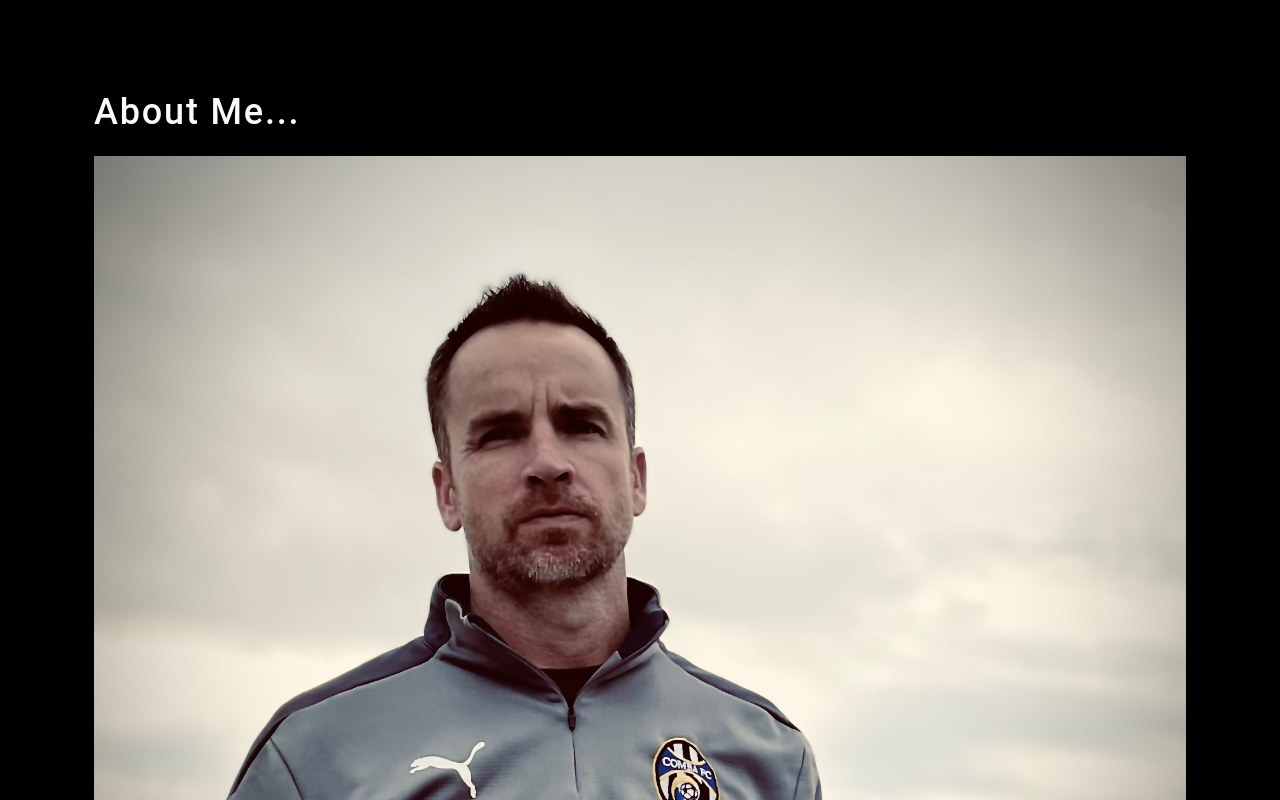
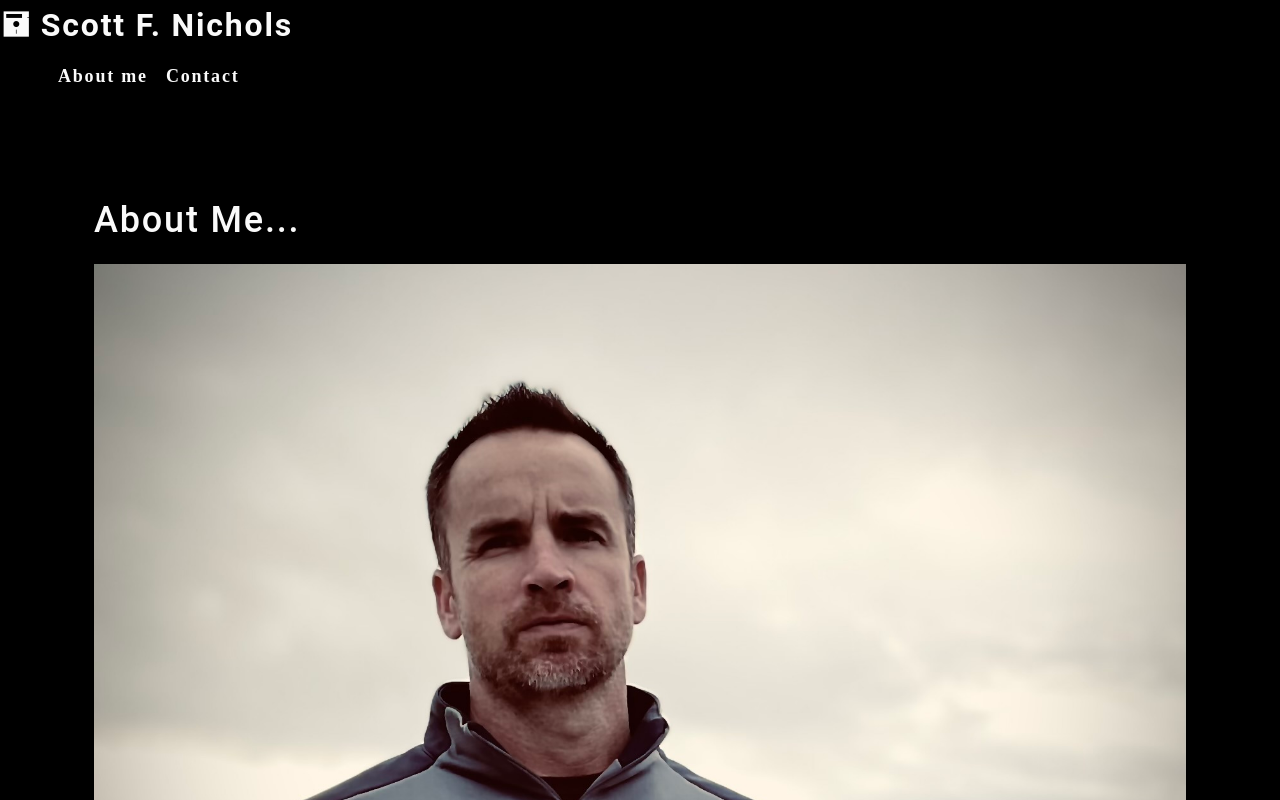
Before and after one commit to Sessions21/react-portfolio-ch20-sfn, a React (Create React App) app: page / in a window 1280 px wide. Shown: the top 800 px of the page. Built offline with nearby package versions, Linux system fonts and the light colour scheme.

Commit message:
Nav bar component setup

```diff
--- a/src/App.js
+++ b/src/App.js
@@ -1,10 +1,12 @@
 import React from 'react';
 import './index.css';
-import About from './components/About'
+import Nav from "./components/Nav/indexNav"
+import About from './components/About/indexAbout'
 
 function App() {
   return (
     <div>
+      <Nav />
       <main>
         <About />
       </main>
--- /dev/null
+++ b/src/components/Nav/indexNav.js
@@ -0,0 +1,28 @@
+import React from 'react';
+
+function Nav() {
+
+  return (
+    <header>
+      <h2>
+        <a href="/">
+          <span role="img" aria-label="camera"> 🖬 </span> Scott F. Nichols
+        </a>
+      </h2>
+      <nav>
+        <ul className="flex-row">
+          <li className="mx-2">
+            <a href="#about">
+              About me
+            </a>
+          </li>
+          <li>
+            <span>Contact</span>
+          </li>
+        </ul>
+      </nav>
+    </header>
+  );
+}
+
+export default Nav;
```
Also changed, not shown: src/components/About/indexAbout.js (renamed from src/components/About/index.js).
